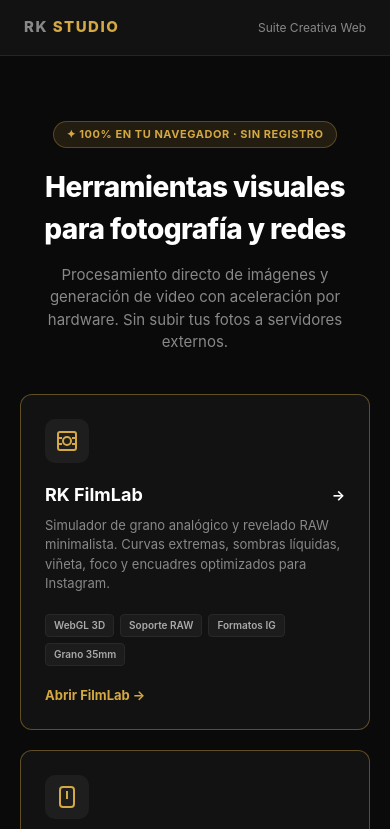
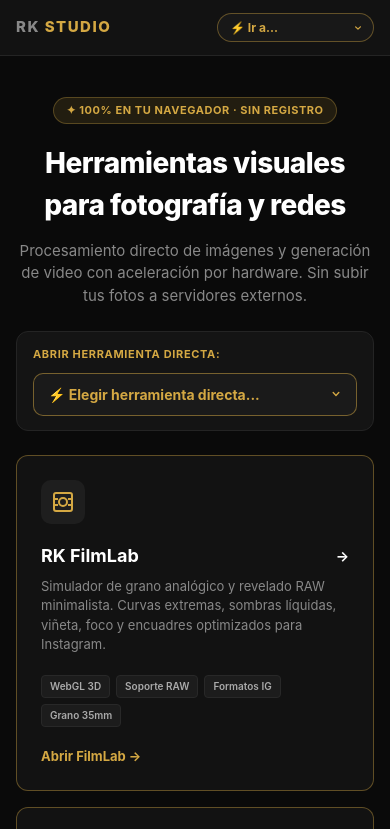
Before and after one commit to Fede-rk/RK_Studio, a website built with Vite: page index.html in a window 390 px wide. Shown: the top 829 px of the page. Built offline with nearby package versions, Linux system fonts and the light colour scheme.

Commit message:
Agregar menu desplegable para seleccion rapida de herramientas en dispositivos moviles

```diff
--- a/index.html
+++ b/index.html
@@ -195,19 +195,165 @@
     footer span {
       color: var(--accent);
     }
+
+    /* Mobile Dropdown & Quick Jumper (Notebook/Desktop hidden) */
+    .desktop-tagline {
+      font-size: 12px;
+      color: var(--text-muted);
+    }
+    .mobile-tool-selector {
+      display: none;
+    }
+    .mobile-hero-jumper {
+      display: none;
+    }
+
+    .mobile-select-pill {
+      position: relative;
+      display: inline-flex;
+      align-items: center;
+    }
+    .mobile-select-pill select {
+      appearance: none;
+      -webkit-appearance: none;
+      -moz-appearance: none;
+      background: #181818;
+      color: var(--accent);
+      border: 1px solid rgba(212, 168, 67, 0.4);
+      border-radius: 20px;
+      padding: 6px 28px 6px 12px;
+      font-size: 12px;
+      font-weight: 700;
+      cursor: pointer;
+      outline: none;
+      font-family: inherit;
+      transition: border-color 0.2s, background 0.2s, box-shadow 0.2s;
+    }
+    .mobile-select-pill select:focus,
+    .mobile-select-pill select:active {
+      border-color: var(--accent);
+      background: #202020;
+      box-shadow: 0 0 0 2px rgba(212, 168, 67, 0.25);
+    }
+    .mobile-select-pill .select-arrow {
+      position: absolute;
+      right: 10px;
+      pointer-events: none;
+      color: var(--accent);
+    }
+
+    .mobile-jumper-card {
+      background: #141414;
+      border: 1px solid var(--border);
+      border-radius: var(--radius);
+      padding: 14px 16px;
+      display: flex;
+      flex-direction: column;
+      gap: 10px;
+      margin-top: 24px;
+      text-align: left;
+    }
+    .jumper-title {
+      font-size: 11px;
+      font-weight: 700;
+      text-transform: uppercase;
+      letter-spacing: 0.06em;
+      color: var(--accent);
+    }
+    .mobile-select-pill.large-pill {
+      width: 100%;
+    }
+    .mobile-select-pill.large-pill select {
+      width: 100%;
+      padding: 12px 36px 12px 14px;
+      font-size: 14px;
+      border-radius: 10px;
+      background: #1a1a1a;
+      border-color: rgba(212, 168, 67, 0.5);
+    }
+    .mobile-select-pill.large-pill .select-arrow {
+      right: 14px;
+    }
+
+    /* Mobile media query */
+    @media (max-width: 768px) {
+      header {
+        padding: 0 16px;
+        position: sticky;
+        top: 0;
+        z-index: 100;
+      }
+      .desktop-tagline {
+        display: none;
+      }
+      .mobile-tool-selector {
+        display: flex;
+        align-items: center;
+      }
+      .mobile-hero-jumper {
+        display: block;
+      }
+      .hero {
+        padding: 40px 16px 24px;
+      }
+      .hero h1 {
+        font-size: 28px;
+      }
+      .tools-container {
+        padding: 0 16px 40px;
+      }
+      .tools-grid {
+        grid-template-columns: 1fr;
+        gap: 16px;
+      }
+    }
   </style>
 </head>
 <body>
 
   <header>
     <div class="logo">RK <span>Studio</span></div>
-    <div style="font-size: 12px; color: var(--text-muted);">Suite Creativa Web</div>
+    <!-- Selector desplegable para móvil / celular -->
+    <div class="mobile-tool-selector">
+      <div class="mobile-select-pill">
+        <select id="mobile-tool-select" aria-label="Seleccionar herramienta" onchange="if(this.value) window.location.href = this.value;">
+          <option value="" disabled selected>⚡ Ir a...</option>
+          <option value="/filmlab/">🎞️ RK FilmLab</option>
+          <option value="/comparador/">📱 Antes / Después</option>
+          <option value="/paleta/">🎨 RK Paleta</option>
+          <option value="/hiperfocal/">🎯 RK Hiperfocal</option>
+        </select>
+        <svg class="select-arrow" width="12" height="12" viewBox="0 0 20 20" fill="currentColor">
+          <path fill-rule="evenodd" d="M5.293 7.293a1 1 0 011.414 0L10 10.586l3.293-3.293a1 1 0 111.414 1.414l-4 4a1 1 0 01-1.414 0l-4-4a1 1 0 010-1.414z" clip-rule="evenodd"/>
+        </svg>
+      </div>
+    </div>
+    <div class="desktop-tagline">Suite Creativa Web</div>
   </header>
 
   <section class="hero">
     <div class="hero-badge">✦ 100% en tu navegador · Sin registro</div>
     <h1>Herramientas visuales para fotografía y redes</h1>
     <p>Procesamiento directo de imágenes y generación de video con aceleración por hardware. Sin subir tus fotos a servidores externos.</p>
+
+    <!-- Selector desplegable en el hero para celular -->
+    <div class="mobile-hero-jumper">
+      <div class="mobile-jumper-card">
+        <span class="jumper-title">Abrir herramienta directa:</span>
+        <div class="mobile-select-pill large-pill">
+          <select id="hero-tool-select" aria-label="Abrir herramienta rápida" onchange="if(this.value) window.location.href = this.value;">
+            <option value="" disabled selected>⚡ Elegir herramienta directa...</option>
+            <option value="/filmlab/">🎞️ RK FilmLab — Revelador RAW & 35mm</option>
+            <option value="/comparador/">📱 Antes / Después — Comparador & Video</option>
+            <option value="/paleta/">🎨 RK Paleta — Extractor de Color</option>
+            <option value="/hiperfocal/">🎯 RK Hiperfocal — Guía de Enfoque</option>
+          </select>
+          <svg class="select-arrow" width="14" height="14" viewBox="0 0 20 20" fill="currentColor">
+            <path fill-rule="evenodd" d="M5.293 7.293a1 1 0 011.414 0L10 10.586l3.293-3.293a1 1 0 111.414 1.414l-4 4a1 1 0 01-1.414 0l-4-4a1 1 0 010-1.414z" clip-rule="evenodd"/>
+          </svg>
+        </div>
+      </div>
+    </div>
   </section>
 
   <main class="tools-container">
```
